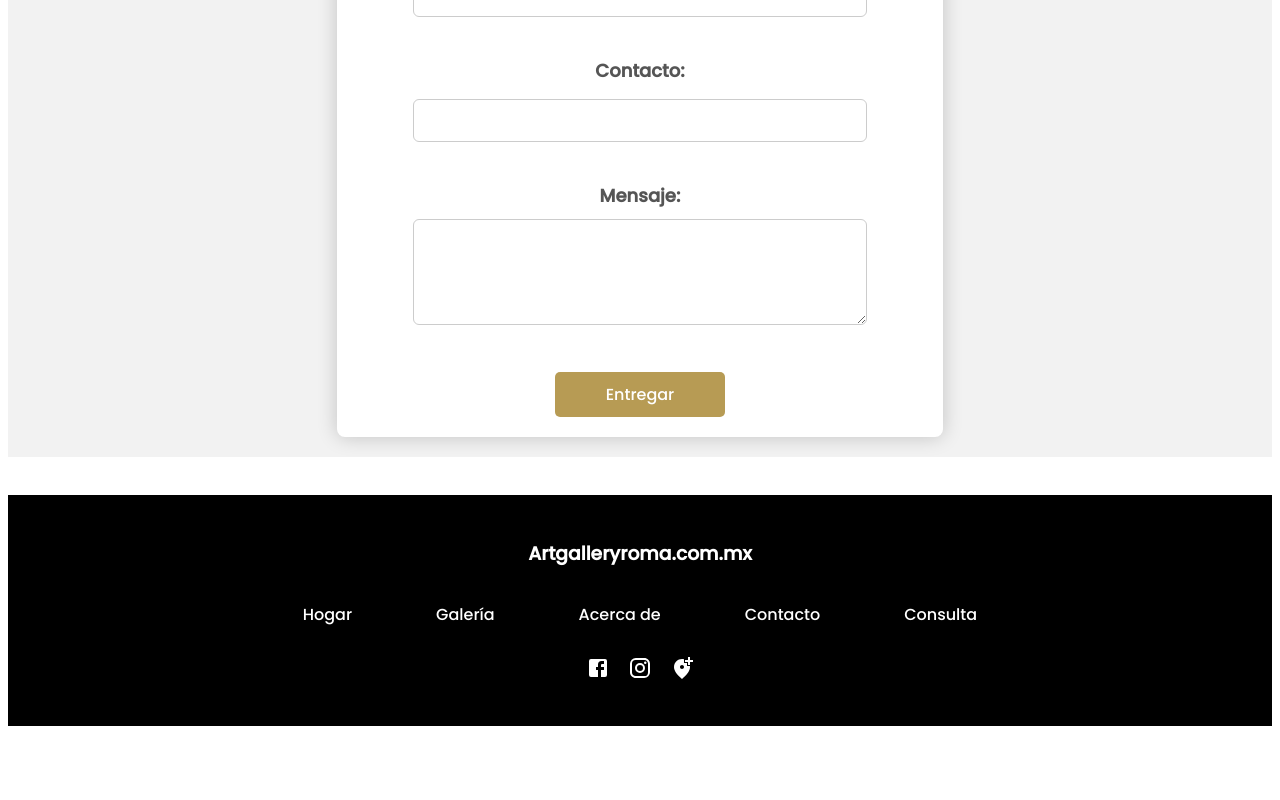
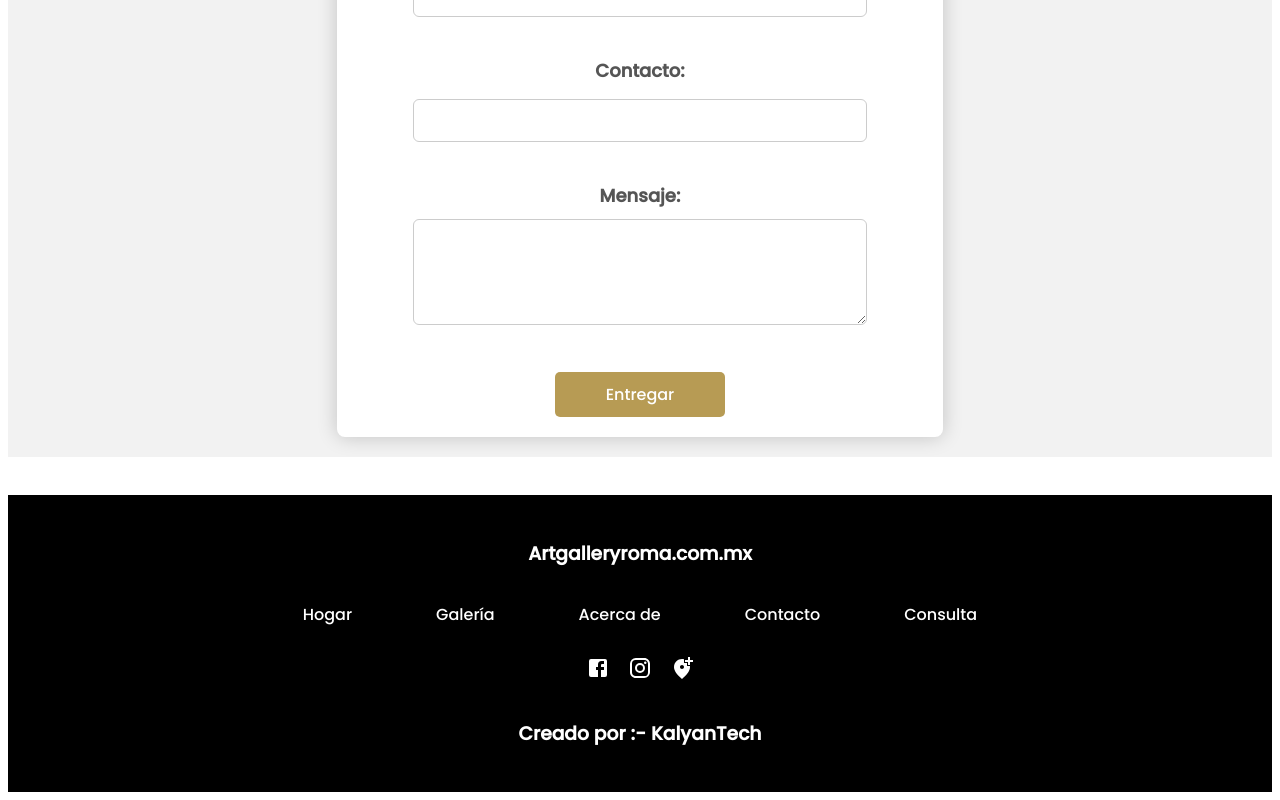
Before and after one commit to vaishkiyarminal001/ficha_technica, a React (Create React App) app: page /contact in a window 1280 px wide. Shown: the part 671-1471 px from the top of the page. Before the commit the page ends 1405 px from the top, so only its background shows below. Built offline with nearby package versions, Linux system fonts and the light colour scheme.

Commit message:
Added Footer

```diff
--- a/src/Component/Footer/Footer.css
+++ b/src/Component/Footer/Footer.css
@@ -25,6 +25,11 @@
     padding: 1%;
     font-size: 20px;
     display: flex;
+}
+
+.CreatedBy{
+    /* border: 1px solid red; */
+    color: white;
 }
 
 
--- a/src/Component/Footer/Footer.jsx
+++ b/src/Component/Footer/Footer.jsx
@@ -35,6 +35,11 @@ export const Footer = () => {
                 <div><AddLocationAltIcon/></div>
             </div>
 
+            <div className="CreatedBy">
+          <h3>Creado por :- KalyanTech</h3>
+
+        </div>
+
 
 
         </div>
@@ -66,6 +71,10 @@ export const Footer = () => {
 
         </div>
 
+        <div className="CreatedBy">
+          <h3>Created By :- KalyanTech</h3>
+        </div>
+
 
 
 
```
